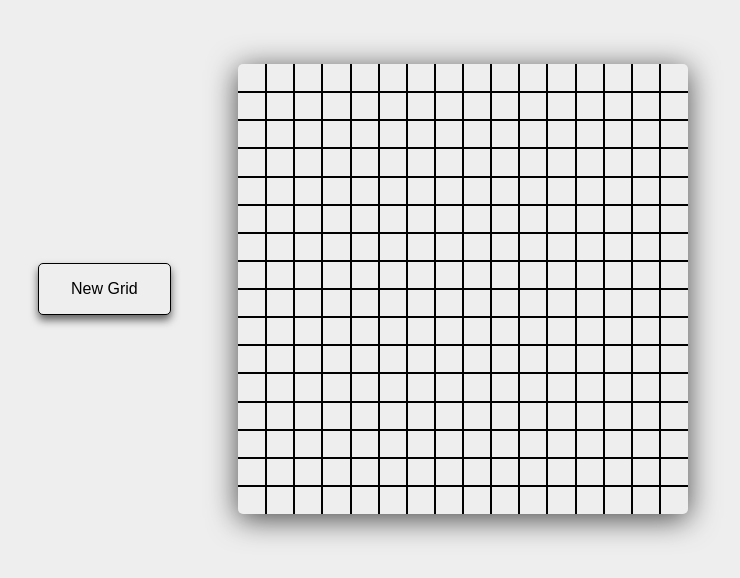
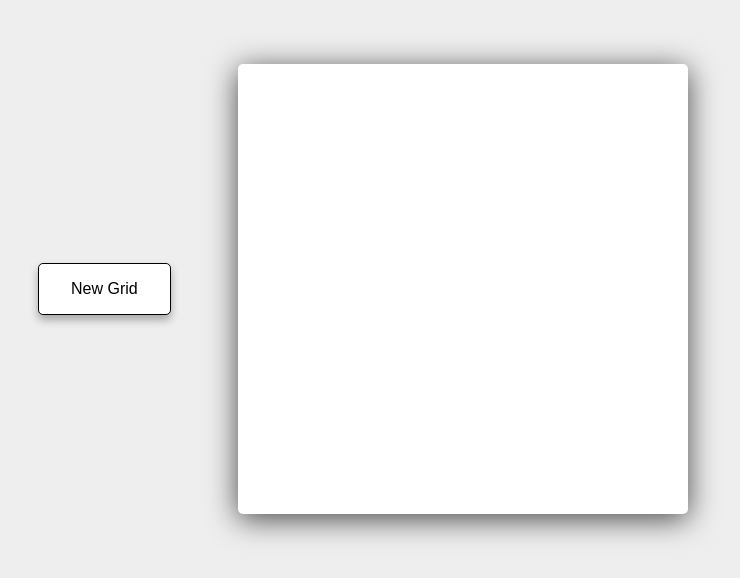
Before and after one commit to AndriySydorchuk/etch-a-sketch, a website: page index.html in a window 1280 px wide. Shown: the whole page, without its empty margins (277-1017 px from the left). Drawn offline with Linux system fonts and the light colour scheme; a web font is replaced by a local one.

Commit message:
Set background colors to btn, grid, remove divs borders

```diff
--- a/scss/main.scss
+++ b/scss/main.scss
@@ -41,20 +41,17 @@ body {
   box-shadow: 0 5px 30px rgba(0, 0, 0, 0.7);
   border-radius: 5px;
   overflow: hidden;
-
-  &__item {
-    outline: 1px solid #000;
-  }
+  background-color: #fff;
 }
 
 .btn {
-  background-color: $color-primary;
+  background-color: #fff;
   border: 1px solid #000;
   border-radius: 5px;
   padding: 1rem 2rem;
   font-size: 16px;
   transition: all 0.3s;
-  box-shadow: 0 5px 8px rgba(0, 0, 0, 0.6);
+  box-shadow: 0 5px 8px rgba(0, 0, 0, 0.3);
 
   &:hover {
     color: #fff;
```
Also changed, not shown: css/style.css.
